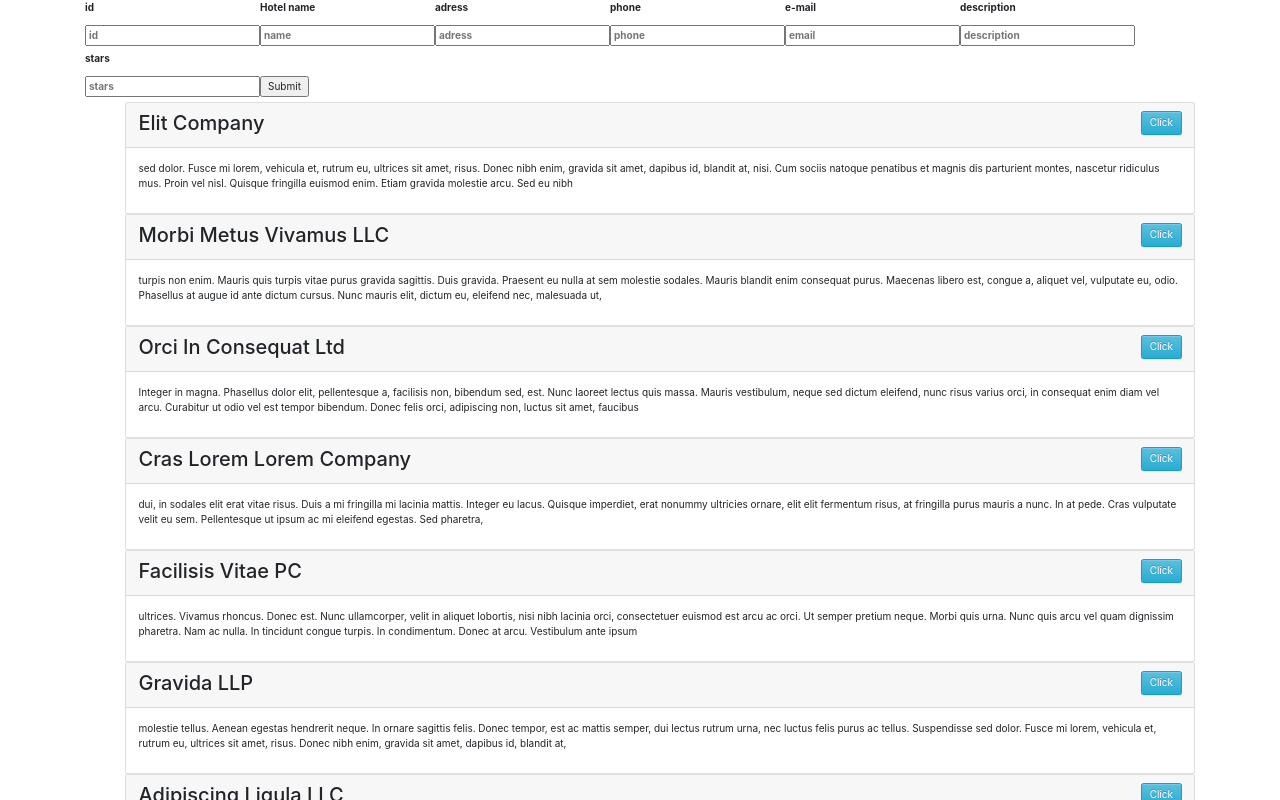
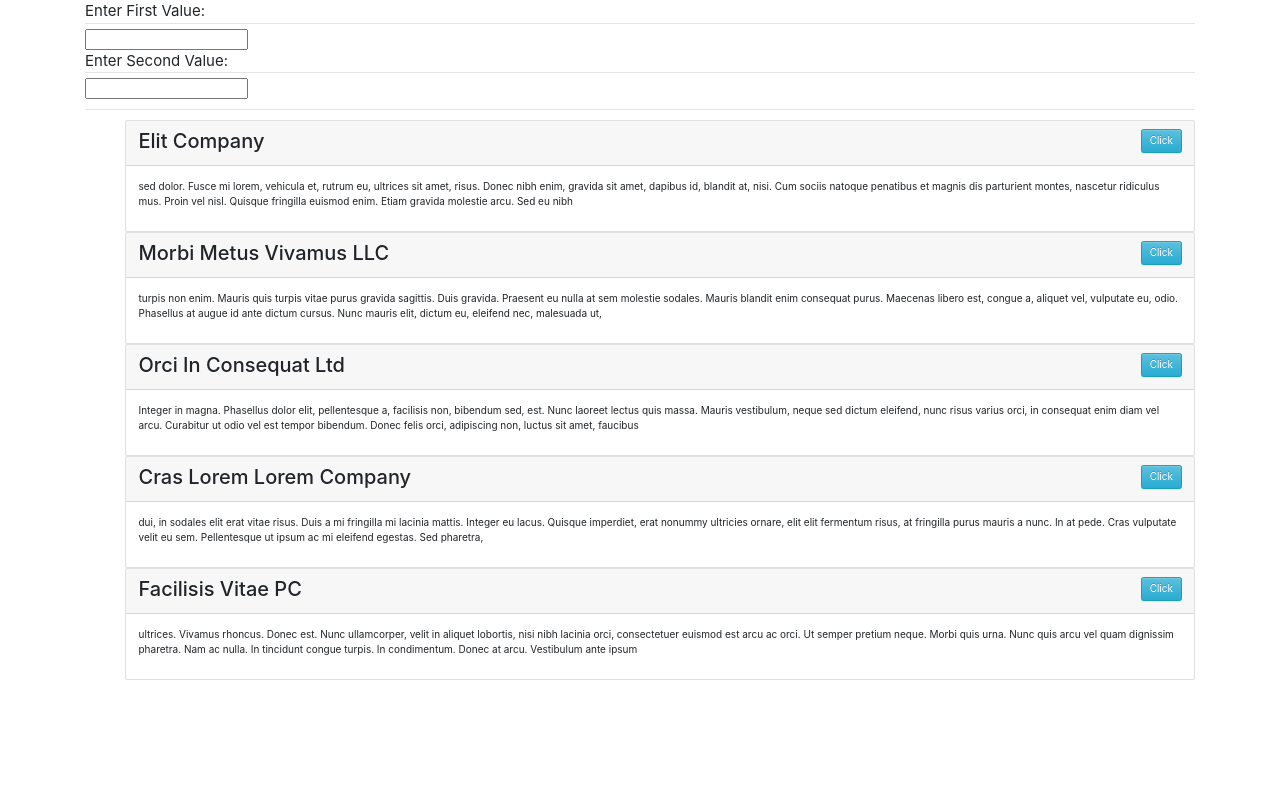
Before and after one commit to AlexandrBol/ReactApp, a React (Create React App) app: page / in a window 1280 px wide. Shown: the top 800 px of the page. Built offline with nearby package versions, Linux system fonts and the light colour scheme.

Commit message:
Change array, input data (input form with scale)

```diff
--- a/package.json
+++ b/package.json
@@ -6,6 +6,7 @@
     "bootstrap": "^4.1.1",
     "jquery": "^3.3.1",
     "react": "^16.4.1",
+    "react-bootstrap": "^0.32.1",
     "react-dom": "^16.4.1",
     "react-scripts": "1.1.4"
   },
--- a/src/AddHotel.js
+++ b/src/AddHotel.js
@@ -1,88 +1,97 @@
-import React, {PureComponent} from 'react';
+import React, {Component} from 'react';
 //import $ from 'jquery';
-
+import { Button, Form} from 'react-bootstrap';
 import './index.css';
-
 import registerServiceWorker from './registerServiceWorker';
 import '../node_modules/bootstrap/dist/css/bootstrap.min.css';
 
 registerServiceWorker();
 
-class AddHotel extends PureComponent {
+class AddHotel extends Component {
+
     constructor(props) {
         super(props);
         this.state = {
-            hotels: props.hotels,
-            newHotel: {
-                id: '',
-                name: '',
-                adress: '',
-                phone: '',
-                email: '',
-                description: '',
-                stars: ''
-            }
+            //  hotels: props.hotels
+            id: "123",
+            name: "qwerty",
+            adress: "qwerty",
+            phone: "123456",
+            email: "qwerty",
+            description: "123",
+            stars: "qwerty"
         }
+        console.log(this.state);
+    };
 
-        this.handleInput = this.handleInput.bind(this);
-        this.handleSubmit = this.handleSubmit.bind(this);
-    }
+    // console.log(this.state.h);
+    //this.handleSubmit = this.handleSubmit.bind(this);
 
-    handleSubmit(e) {
-        e.preventDefault();
-        const {hotels, newHotel} = this.state;
+    procesData = () => {
+        console.log(this.state.id)
         this.setState({
-            hotels: [...hotels, newHotel],
-        }, () => {
-            for (let val in newHotel) {
-                newHotel[val] = ''; // Clear the values...
-            }
-            this.setState({newHotel});
+            id: this.state.id,
+            name: this.state.name,
+            adress: this.state.adress,
+            phone: this.state.phone,
+            email: this.state.email,
+            description: this.state.description,
+            stars: this.state.stars
         });
-    }
-
-    handleInput(e, element) {
-        const {newHotel} = this.state;
-        newHotel[element] = e.target.value;
-        this.setState({newHotel});
-    }
+        console.log(this.state);
+    };
 
     render() {
-        const {newHotel } = this.state;
-        const {id, name, adress, phone, email, description, stars} = newHotel;
+        return (
+            <div>
+                <Form>
+                    <input
+                        value={this.state.id}
+                        onChange={value => this.setState({id: value})}
+                        placeholder="id"
+                    />
 
-        return (
-            <form onSubmit={this.handleSubmit}>
-                <label htmlFor="id">
-                    <p>id</p>
-                    <input type="text" ref={id} onChange={e => this.handleInput(e, 'id')} placeholder="id"/>
-                </label>
-                <label htmlFor="name">
-                    <p>Hotel name</p>
-                    <input type="text" value={name} onChange={e => this.handleInput(e, 'name')} placeholder="name" />
-                </label>
-                <label htmlFor="adress">
-                    <p>adress</p>
-                    <input type="text" value={adress} onChange={e => this.handleInput(e, 'adress')} placeholder="adress"/>
-                </label>
-                <label htmlFor="phone">
-                    <p>phone</p>
-                    <input type="text"  autoComplete='tel' value={phone} onChange={e => this.handleInput(e, 'phone')} placeholder="phone"/>
-                </label>
-                <label htmlFor="email">
-                    <p>e-mail</p>
-                    <input type="e-mail" autoComplete='email' value={email} onChange={e => this.handleInput(e, 'email')} placeholder="email"/>
-                </label>
-                <label htmlFor="description">
-                    <p>description</p>
-                    <input type="text" value={description} maxLength={500} onChange={e => this.handleInput(e, 'description')} placeholder="description"/>
-                </label>
-                <label htmlFor="stars">
-                    <p>stars</p>
-                    <input type="text"  value={stars} onChange={e => this.handleInput(e, 'stars')} placeholder="stars"/>
-                </label>
-                <input type="submit" value="Submit"/>
-            </form>
+                    <input
+                        value={this.state.name}
+                        onChange={value => this.setState({name: value})}
+                        placeholder="name"
+                    />
+
+                    <input
+                        value={this.state.adress}
+                        onChange={value => this.setState({adress: value})}
+                        placeholder="adress"
+                    />
+
+                    <input
+                        value={this.state.phone}
+                        onChange={value => this.setState({phone: value})}
+                        placeholder="phone"
+                    />
+
+                    <input
+                        value={this.state.email}
+                        onChange={value => this.setState({email: value})}
+                        placeholder="email"
+                    />
+
+                    <input
+                        value={this.state.description}
+                        onChange={value => this.setState({description: value})}
+                        placeholder="description"
+                    />
+
+                    <input
+                        value={this.state.stars}
+                        onChange={value => this.setState({stars: value})}
+                        placeholder="stars"
+                    />
+
+                </Form>
+                <Button onClick={() => this.procesData()}>
+                    <p>btn</p>
+                </Button>
+            </div>
         );
     }
 }
--- /dev/null
+++ b/src/InputData.js
@@ -0,0 +1,53 @@
+import React, {Component} from 'react';
+
+
+const scaleNames = {
+    a: 'First Value',
+    b: 'Second Value'
+};
+
+class DataInput extends Component {
+    constructor(props) {
+        super(props);
+        this.handleChange = this.handleChange.bind(this);
+        this.state = {data: ''};
+
+    }
+
+    handleChange(e) {
+        console.log(this.state);
+        this.setState({data: e.target.value});
+        console.log(this.state);
+        let a = this.state;
+        let b =  this.state;
+        let c = a+b;
+        console.log(c);
+    }
+
+    render() {
+        const numbers = this.state.data;
+        const scale = this.props.scale;
+        return (
+            <fieldset>
+                <legend>Enter {scaleNames[scale]}:</legend>
+                <input
+                    value={numbers}
+                    onChange={this.handleChange}
+                />
+            </fieldset>
+        );
+    }
+}
+
+class Calculator extends Component {
+    render() {
+        return (
+            <div>
+                <DataInput scale="a"/>
+                <DataInput scale="b"/>
+            </div>
+        );
+    }
+}
+
+export default Calculator;
--- a/src/data.js
+++ b/src/data.js
@@ -1,140 +1,51 @@
-var data=
+var data =
     [
         {
-        id:1,
+            id: 1,
             name: "Elit Company",
             adress: "8464 Molestie Rd.",
             phone: "1-991-970-4250",
             email: "at.velit@scelerisquenequeNullam.ca",
             description: "sed dolor. Fusce mi lorem, vehicula et, rutrum eu, ultrices sit amet, risus. Donec nibh enim, gravida sit amet, dapibus id, blandit at, nisi. Cum sociis natoque penatibus et magnis dis parturient montes, nascetur ridiculus mus. Proin vel nisl. Quisque fringilla euismod enim. Etiam gravida molestie arcu. Sed eu nibh",
-        stars: "5"
+            stars: 5
         },
         {
-        "id":"2",
-        "name": "Morbi Metus Vivamus LLC",
-        "adress": "Ap #925-5333 Maecenas Road",
-        "phone": "1-375-174-1192",
-        "email": "arcu.Sed.et@laoreetposuereenim.net",
-        "description": "turpis non enim. Mauris quis turpis vitae purus gravida sagittis. Duis gravida. Praesent eu nulla at sem molestie sodales. Mauris blandit enim consequat purus. Maecenas libero est, congue a, aliquet vel, vulputate eu, odio. Phasellus at augue id ante dictum cursus. Nunc mauris elit, dictum eu, eleifend nec, malesuada ut,",
-        "stars": "2"
+            id: 2,
+            name: "Morbi Metus Vivamus LLC",
+            adress: "Ap #925-5333 Maecenas Road",
+            phone: "1-375-174-1192",
+            email: "arcu.Sed.et@laoreetposuereenim.net",
+            description: "turpis non enim. Mauris quis turpis vitae purus gravida sagittis. Duis gravida. Praesent eu nulla at sem molestie sodales. Mauris blandit enim consequat purus. Maecenas libero est, congue a, aliquet vel, vulputate eu, odio. Phasellus at augue id ante dictum cursus. Nunc mauris elit, dictum eu, eleifend nec, malesuada ut,",
+            stars: 2
         },
         {
-        "id":"3",
-        "name": "Orci In Consequat Ltd",
-        "adress": "Ap #291-5854 Lorem, St.",
-        "phone": "1-199-769-4698",
-        "email": "est.congue.a@tempusnonlacinia.co.uk",
-        "description": "Integer in magna. Phasellus dolor elit, pellentesque a, facilisis non, bibendum sed, est. Nunc laoreet lectus quis massa. Mauris vestibulum, neque sed dictum eleifend, nunc risus varius orci, in consequat enim diam vel arcu. Curabitur ut odio vel est tempor bibendum. Donec felis orci, adipiscing non, luctus sit amet, faucibus",
-        "stars": "3"
+            id: 3,
+            name: "Orci In Consequat Ltd",
+            adress: "Ap #291-5854 Lorem, St.",
+            phone: "1-199-769-4698",
+            email: "est.congue.a@tempusnonlacinia.co.uk",
+            description: "Integer in magna. Phasellus dolor elit, pellentesque a, facilisis non, bibendum sed, est. Nunc laoreet lectus quis massa. Mauris vestibulum, neque sed dictum eleifend, nunc risus varius orci, in consequat enim diam vel arcu. Curabitur ut odio vel est tempor bibendum. Donec felis orci, adipiscing non, luctus sit amet, faucibus",
+            stars: 3
         },
         {
-        "id":"4",
-        "name": "Cras Lorem Lorem Company",
-        "adress": "335-9552 Integer Street",
-        "phone": "1-496-548-2882",
-        "email": "magna@quamCurabitur.co.uk",
-        "description": "dui, in sodales elit erat vitae risus. Duis a mi fringilla mi lacinia mattis. Integer eu lacus. Quisque imperdiet, erat nonummy ultricies ornare, elit elit fermentum risus, at fringilla purus mauris a nunc. In at pede. Cras vulputate velit eu sem. Pellentesque ut ipsum ac mi eleifend egestas. Sed pharetra,",
-        "stars": "3"
+            id: 4,
+            name: "Cras Lorem Lorem Company",
+            adress: "335-9552 Integer Street",
+            phone: "1-496-548-2882",
+            email: "magna@quamCurabitur.co.uk",
+            description: "dui, in sodales elit erat vitae risus. Duis a mi fringilla mi lacinia mattis. Integer eu lacus. Quisque imperdiet, erat nonummy ultricies ornare, elit elit fermentum risus, at fringilla purus mauris a nunc. In at pede. Cras vulputate velit eu sem. Pellentesque ut ipsum ac mi eleifend egestas. Sed pharetra,",
+            stars: 3
         },
         {
-        "id":"5",
-        "name": "Facilisis Vitae PC",
-        "adress": "4306 Consectetuer, Avenue",
-        "phone": "1-660-529-9036",
-        "email": "orci.consectetuer@Integer.org",
-        "description": "ultrices. Vivamus rhoncus. Donec est. Nunc ullamcorper, velit in aliquet lobortis, nisi nibh lacinia orci, consectetuer euismod est arcu ac orci. Ut semper pretium neque. Morbi quis urna. Nunc quis arcu vel quam dignissim pharetra. Nam ac nulla. In tincidunt congue turpis. In condimentum. Donec at arcu. Vestibulum ante ipsum",
-        "stars": "5"
-    },
-    {
-        "id":"6",
-        "name": "Gravida LLP",
-        "adress": "Ap #817-946 Sed St.",
-        "phone": "1-951-316-3112",
-        "email": "mi.tempor.lorem@ultricesposuere.com",
-        "description": "molestie tellus. Aenean egestas hendrerit neque. In ornare sagittis felis. Donec tempor, est ac mattis semper, dui lectus rutrum urna, nec luctus felis purus ac tellus. Suspendisse sed dolor. Fusce mi lorem, vehicula et, rutrum eu, ultrices sit amet, risus. Donec nibh enim, gravida sit amet, dapibus id, blandit at,",
-        "stars": "5"
-    },
-    {
-        "id":"7",
-        "name": "Adipiscing Ligula LLC",
-        "adress": "698-1881 Vivamus Rd.",
-        "phone": "1-562-389-4173",
-        "email": "massa.Vestibulum@molestie.co.uk",
-        "description": "pede et risus. Quisque libero lacus, varius et, euismod et, commodo at, libero. Morbi accumsan laoreet ipsum. Curabitur consequat, lectus sit amet luctus vulputate, nisi sem semper erat, in consectetuer ipsum nunc id enim. Curabitur massa. Vestibulum accumsan neque et nunc. Quisque ornare tortor at risus. Nunc ac sem ut",
-        "stars": "4"
-    },
-    {
-        "id":"8",
-        "name": "Auctor Quis Consulting",
-        "adress": "3326 Nec St.",
-        "phone": "1-576-176-2954",
-        "email": "auctor.velit@nonenim.edu",
-        "description": "Phasellus fermentum convallis ligula. Donec luctus aliquet odio. Etiam ligula tortor, dictum eu, placerat eget, venenatis a, magna. Lorem ipsum dolor sit amet, consectetuer adipiscing elit. Etiam laoreet, libero et tristique pellentesque, tellus sem mollis dui, in sodales elit erat vitae risus. Duis a mi fringilla mi lacinia mattis. Integer",
-        "stars": "2"
-    },
-    {
-        "id":"9",
-        "name": "Risus Morbi Corp.",
-        "adress": "7983 Molestie Av.",
-        "phone": "1-926-338-5493",
-        "email": "amet.nulla.Donec@ante.edu",
-        "description": "facilisis. Suspendisse commodo tincidunt nibh. Phasellus nulla. Integer vulputate, risus a ultricies adipiscing, enim mi tempor lorem, eget mollis lectus pede et risus. Quisque libero lacus, varius et, euismod et, commodo at, libero. Morbi accumsan laoreet ipsum. Curabitur consequat, lectus sit amet luctus vulputate, nisi sem semper erat, in consectetuer",
-        "stars": "3"
-    },
-    {
-        "id":"10",
-        "name": "Posuere Enim Nisl Inc.",
-        "adress": "5894 Eget St.",
-        "phone": "1-590-298-6842",
-        "email": "gravida@gravidanonsollicitudin.edu",
-        "description": "Nunc quis arcu vel quam dignissim pharetra. Nam ac nulla. In tincidunt congue turpis. In condimentum. Donec at arcu. Vestibulum ante ipsum primis in faucibus orci luctus et ultrices posuere cubilia Curae; Donec tincidunt. Donec vitae erat vel pede blandit congue. In scelerisque scelerisque dui. Suspendisse ac metus vitae velit",
-        "stars": "1"
-    },
-    {
-        "id":"11",
-        "name": "Mauris Elit Dictum Institute",
-        "adress": "931-8396 Luctus Av.",
-        "phone": "1-224-163-4606",
-        "email": "Phasellus@Sedcongueelit.ca",
-        "description": "Nullam enim. Sed nulla ante, iaculis nec, eleifend non, dapibus rutrum, justo. Praesent luctus. Curabitur egestas nunc sed libero. Proin sed turpis nec mauris blandit mattis. Cras eget nisi dictum augue malesuada malesuada. Integer id magna et ipsum cursus vestibulum. Mauris magna. Duis dignissim tempor arcu. Vestibulum ut eros non",
-        "stars": "5"
-    },
-    {
-        "id":"12",
-        "name": "Semper Corp.",
-        "adress": "Ap #635-6524 Faucibus Avenue",
-        "phone": "1-773-725-9821",
-        "email": "amet.massa.Quisque@elit.ca",
-        "description": "nec tempus mauris erat eget ipsum. Suspendisse sagittis. Nullam vitae diam. Proin dolor. Nulla semper tellus id nunc interdum feugiat. Sed nec metus facilisis lorem tristique aliquet. Phasellus fermentum convallis ligula. Donec luctus aliquet odio. Etiam ligula tortor, dictum eu, placerat eget, venenatis a, magna. Lorem ipsum dolor sit amet,",
-        "stars": "4"
-    },
-    {
-        "id":"13",
-        "name": "Sem Foundation",
-        "adress": "Ap #643-291 Ullamcorper, Av.",
-        "phone": "1-893-483-2210",
-        "email": "sed.hendrerit.a@dignissimmagna.com",
-        "description": "congue. In scelerisque scelerisque dui. Suspendisse ac metus vitae velit egestas lacinia. Sed congue, elit sed consequat auctor, nunc nulla vulputate dui, nec tempus mauris erat eget ipsum. Suspendisse sagittis. Nullam vitae diam. Proin dolor. Nulla semper tellus id nunc interdum feugiat. Sed nec metus facilisis lorem tristique aliquet. Phasellus",
-        "stars": "3"
-    },
-    {
-        "id":"14",
-        "name": "Penatibus Industries",
-        "adress": "Ap #163-8120 Mi. Street",
-        "phone": "1-491-800-9048",
-        "email": "scelerisque@Nullaeu.org",
-        "description": "Integer mollis. Integer tincidunt aliquam arcu. Aliquam ultrices iaculis odio. Nam interdum enim non nisi. Aenean eget metus. In nec orci. Donec nibh. Quisque nonummy ipsum non arcu. Vivamus sit amet risus. Donec egestas. Aliquam nec enim. Nunc ut erat. Sed nunc est, mollis non, cursus non, egestas a, dui.",
-        "stars": "2"
-    },
-    {
-        "id":"15",
-        "name": "Odio PC",
-        "adress": "5448 Massa. Road",
-        "phone": "1-987-204-6823",
-        "email": "tincidunt.vehicula@sollicitudinorci.net",
-        "description": "viverra. Maecenas iaculis aliquet diam. Sed diam lorem, auctor quis, tristique ac, eleifend vitae, erat. Vivamus nisi. Mauris nulla. Integer urna. Vivamus molestie dapibus ligula. Aliquam erat volutpat. Nulla dignissim. Maecenas ornare egestas ligula. Nullam feugiat placerat velit. Quisque varius. Nam porttitor scelerisque neque. Nullam nisl. Maecenas malesuada fringilla est.",
-        "stars": "5"
+            id: 5,
+            name: "Facilisis Vitae PC",
+            adress: "4306 Consectetuer, Avenue",
+            phone: "1-660-529-9036",
+            email: "orci.consectetuer@Integer.org",
+            description: "ultrices. Vivamus rhoncus. Donec est. Nunc ullamcorper, velit in aliquet lobortis, nisi nibh lacinia orci, consectetuer euismod est arcu ac orci. Ut semper pretium neque. Morbi quis urna. Nunc quis arcu vel quam dignissim pharetra. Nam ac nulla. In tincidunt congue turpis. In condimentum. Donec at arcu. Vestibulum ante ipsum",
+            stars: 5
         }
+
     ];
 
 export default data
--- a/src/index.js
+++ b/src/index.js
@@ -12,6 +12,7 @@ import List from './HotelsList';
 import '../node_modules/bootstrap/dist/css/bootstrap.min.css';
 import AddHotel from "./AddHotel";
 
+import Calculator from "./InputData";
 
 registerServiceWorker();
 
@@ -19,13 +20,15 @@ registerServiceWorker();
     // console.log(hotels[0])
     return (
         <div className="container">
-                <AddHotel/>
+            <Calculator/>
+            <hr/>
+            {/*<AddHotel/>*/}
             <List hotels={hotels}/>
         </div>
     )
 }
 
 ReactDOM.render(<App/>,document.getElementById("add"));
-ReactDOM.render(<App/>,document.getElementById("view"));
+//ReactDOM.render(<App/>,document.getElementById("view"));
 
 export default App
```
Also changed, not shown: 1 other file (tests, documents, lock files or other folders). Lines whose indentation alone changed are shown as unchanged.
